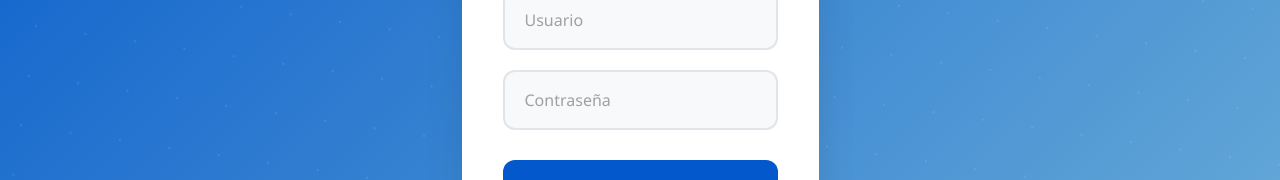
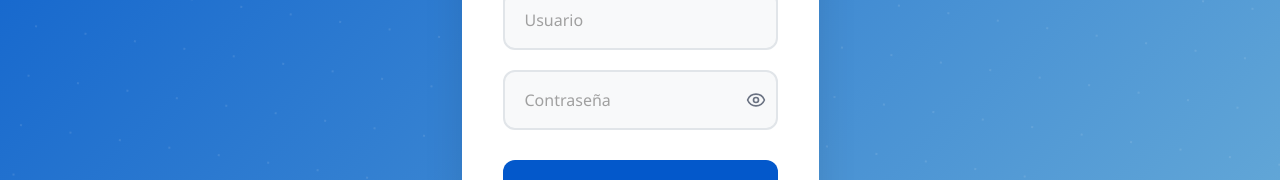
Before and after one commit to iestpdev/job-market-backoffice-frontend, a React (Vite) app: page /login in a window 1280 px wide. Shown: the part 417-597 px from the top of the page. Built offline with nearby package versions, Linux system fonts and the light colour scheme; no server answers.

Commit message:
style: 💄 (auth) btn show password

```diff
--- a/src/modules/auth/components/form/Login/LoginForm.jsx
+++ b/src/modules/auth/components/form/Login/LoginForm.jsx
@@ -1,11 +1,13 @@
 import { useState } from "react";
 import { useNavigate } from "react-router-dom";
+import { Eye, EyeOff } from "lucide-react";
 import useLogin from "../../../hooks/useLogin";
 import "./LoginForm.css";
 
 export default function LoginForm() {
   const [username, setUsername] = useState("");
   const [password, setPassword] = useState("");
+  const [showPassword, setShowPassword] = useState(false);
   const navigate = useNavigate();
 
   const { mutate, isLoading, error } = useLogin({
@@ -24,36 +26,55 @@ export default function LoginForm() {
       <div className="login-card">
         <h2 className="login-title">Iniciar Sesión</h2>
         <form onSubmit={handleSubmit} className="login-form">
+          {/* Usuario */}
           <div className="input-group">
             <input
               type="text"
               value={username}
-              onChange={e => setUsername(e.target.value)}
+              onChange={(e) => setUsername(e.target.value)}
               placeholder="Usuario"
               required
               className="login-input"
             />
           </div>
-          <div className="input-group">
+
+          {/* Contraseña con toggle */}
+          <div className="input-group relative">
             <input
-              type="password"
+              type={showPassword ? "text" : "password"}
               value={password}
-              onChange={e => setPassword(e.target.value)}
+              onChange={(e) => setPassword(e.target.value)}
               placeholder="Contraseña"
               required
-              className="login-input"
+              className="login-input pr-10"
             />
+            <button
+              type="button"
+              onClick={() => setShowPassword(!showPassword)}
+              className="absolute right-3 top-1/2 -translate-y-1/2 text-gray-500 hover:text-gray-800 transition"
+            >
+              {showPassword ? <EyeOff size={20} /> : <Eye size={20} />}
+            </button>
           </div>
+
+          {/* Botón Login */}
           <button
             type="submit"
             disabled={isLoading}
-            className={`login-button ${isLoading ? 'loading' : ''}`}
+            className={`login-button ${isLoading ? "loading" : ""}`}
           >
-            {isLoading ? 'Ingresando...' : 'Ingresar'}
+            {isLoading ? "Ingresando..." : "Ingresar"}
           </button>
+
+          {/* Mensaje de error */}
           {error && (
             <div className="error-message">
-              <p>Error: {error?.response?.data?.message || error.message || "Error inesperado"}</p>
+              <p>
+                Error:{" "}
+                {error?.response?.data?.message ||
+                  error.message ||
+                  "Error inesperado"}
+              </p>
             </div>
           )}
         </form>
```
